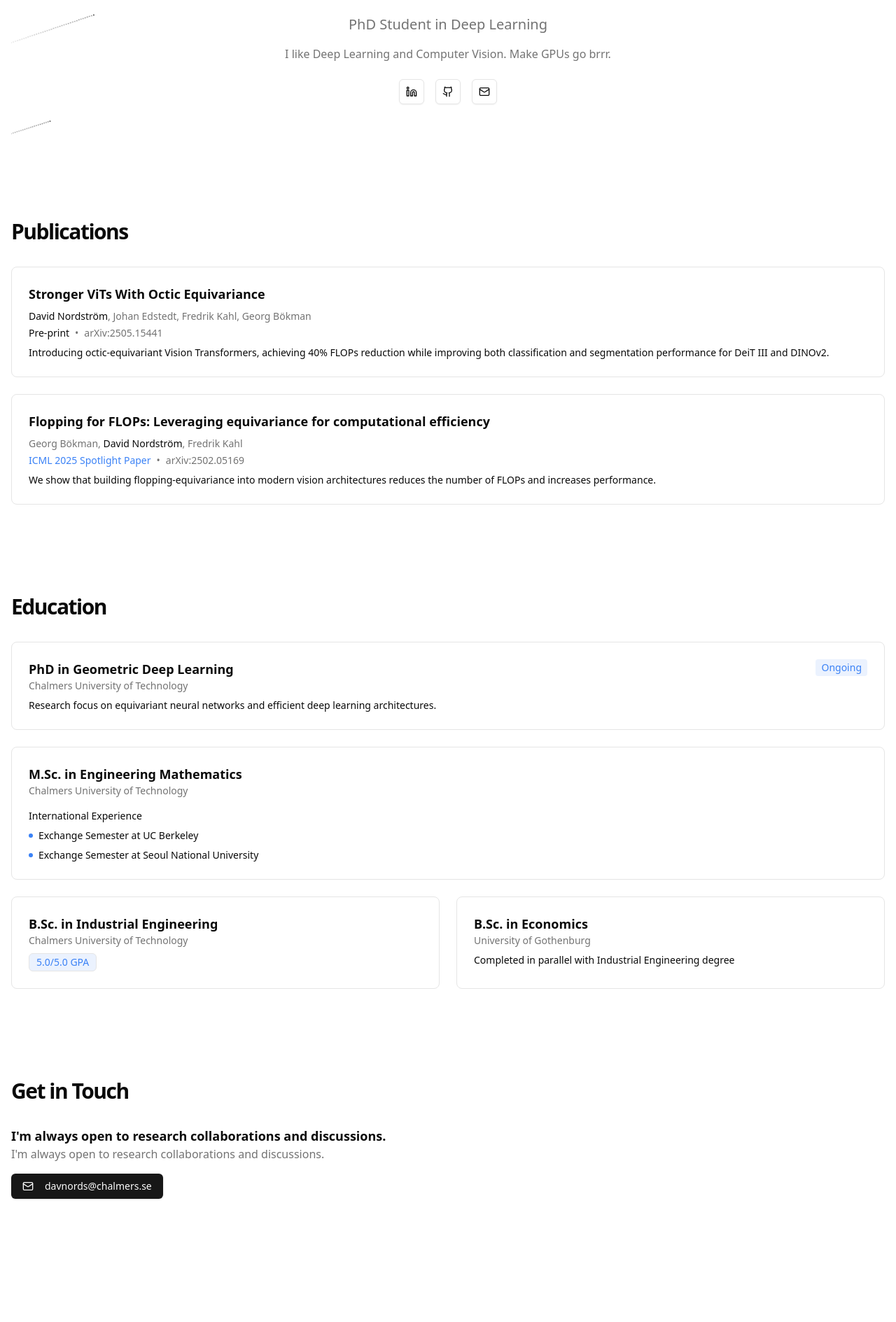
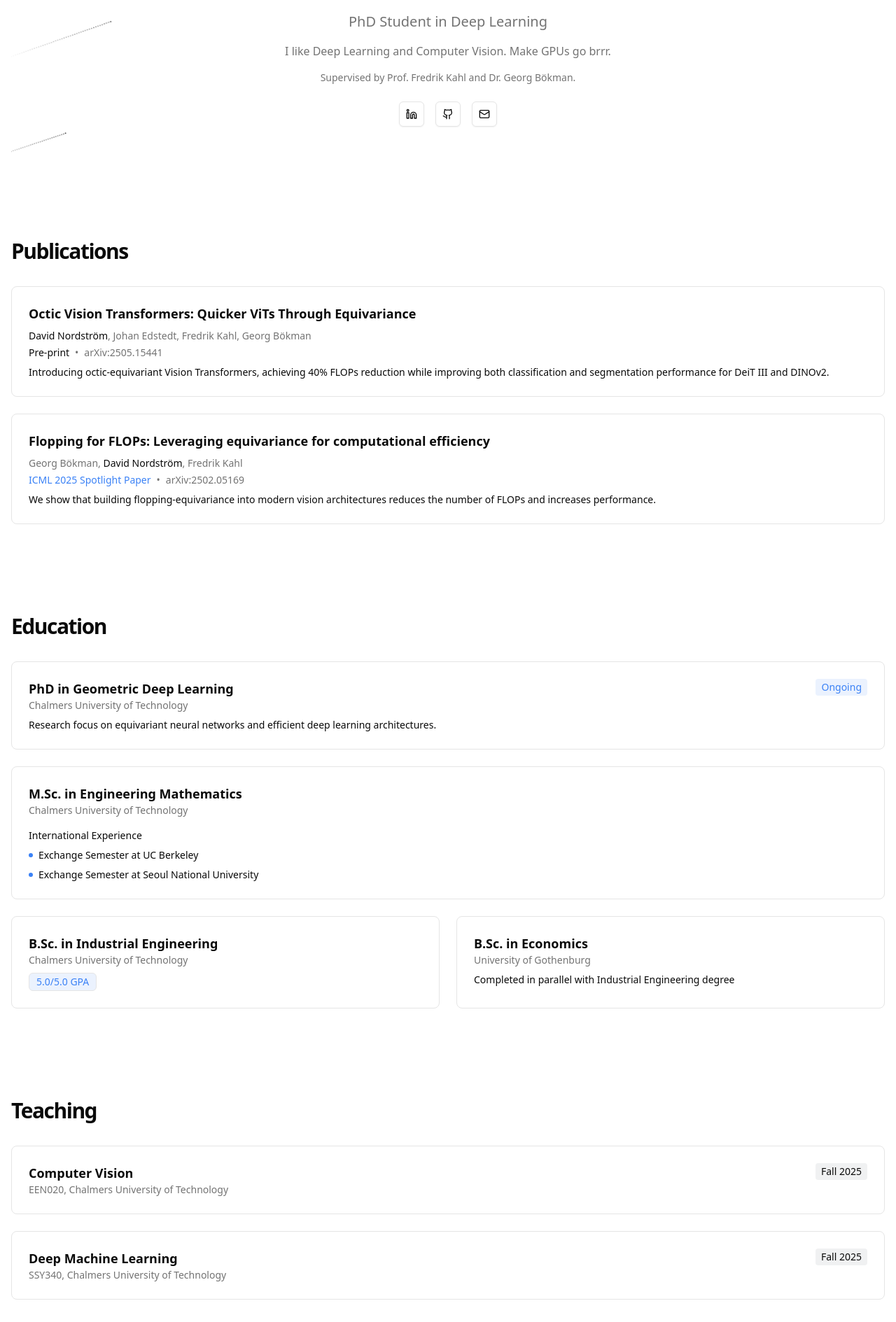
Before and after one commit to davnords/portfolio-website, a Next.js app: page / in a window 1280 px wide. Shown: the part 471-2360 px from the top of the page at 70% size. Before the commit the page ends 2248 px from the top, so only its background shows below. Built offline with nearby package versions, Linux system fonts and the light colour scheme.

Commit message:
add teaching history

```diff
--- a/src/app/page.tsx
+++ b/src/app/page.tsx
@@ -52,6 +52,9 @@ export default function Home() {
             <p className="mt-4 max-w-[700px] text-muted-foreground">
               I like Deep Learning and Computer Vision. Make GPUs go brrr.
             </p>
+            <p className="mt-4 max-w-[700px] text-muted-foreground text-sm">
+              Supervised by Prof. Fredrik Kahl and Dr. Georg Bökman.
+            </p>
             <div className="mt-6 flex space-x-4">
               <Button variant="outline" size="icon" asChild>
                 <a href="www.linkedin.com/in/david-nordstrom-807b64183" target="_blank" rel="noopener noreferrer">
@@ -80,7 +83,7 @@ export default function Home() {
           <h2 className="mb-8 text-3xl font-bold tracking-tighter">Publications</h2>
           <div className="grid gap-6">
             <div className="group rounded-lg border p-6 transition-colors hover:bg-muted/50">
-              <h3 className="font-semibold text-lg">Stronger ViTs With Octic Equivariance</h3>
+              <h3 className="font-semibold text-lg">Octic Vision Transformers: Quicker ViTs Through Equivariance</h3>
               <p className="mt-2 text-sm text-muted-foreground">
                 <span className="font-medium text-foreground">David Nordström</span>, Johan Edstedt, Fredrik Kahl, Georg Bökman
               </p>
@@ -159,6 +162,31 @@ export default function Home() {
           </div>
         </section>
 
+        {/* Teaching Section */}
+        <section id="teaching" className="py-16">
+          <h2 className="mb-8 text-3xl font-bold tracking-tighter">Teaching</h2>
+          <div className="grid gap-6">
+             <div className="rounded-lg border p-6 transition-colors hover:bg-muted/50">
+              <div className="flex justify-between items-start">
+                <div>
+                  <h3 className="font-semibold text-lg">Computer Vision</h3>
+                  <p className="text-sm text-muted-foreground">EEN020, Chalmers University of Technology</p>
+                </div>
+                <span className="text-sm font-medium bg-gray-500/10 dark:bg-gray-300/10 px-2 py-0.5 rounded">Fall 2025</span>
+              </div>
+            </div>
+            <div className="rounded-lg border p-6 transition-colors hover:bg-muted/50">
+              <div className="flex justify-between items-start">
+                <div>
+                  <h3 className="font-semibold text-lg">Deep Machine Learning</h3>
+                  <p className="text-sm text-muted-foreground">SSY340, Chalmers University of Technology</p>
+                </div>
+                <span className="text-sm font-medium bg-gray-500/10 dark:bg-gray-300/10 px-2 py-0.5 rounded">Fall 2025</span>
+              </div>
+            </div>
+          </div>
+        </section>
+
         {/* Contact Section */}
         <section id="contact" className="py-16">
           <h2 className="mb-8 text-3xl font-bold tracking-tighter">Get in Touch</h2>
```
